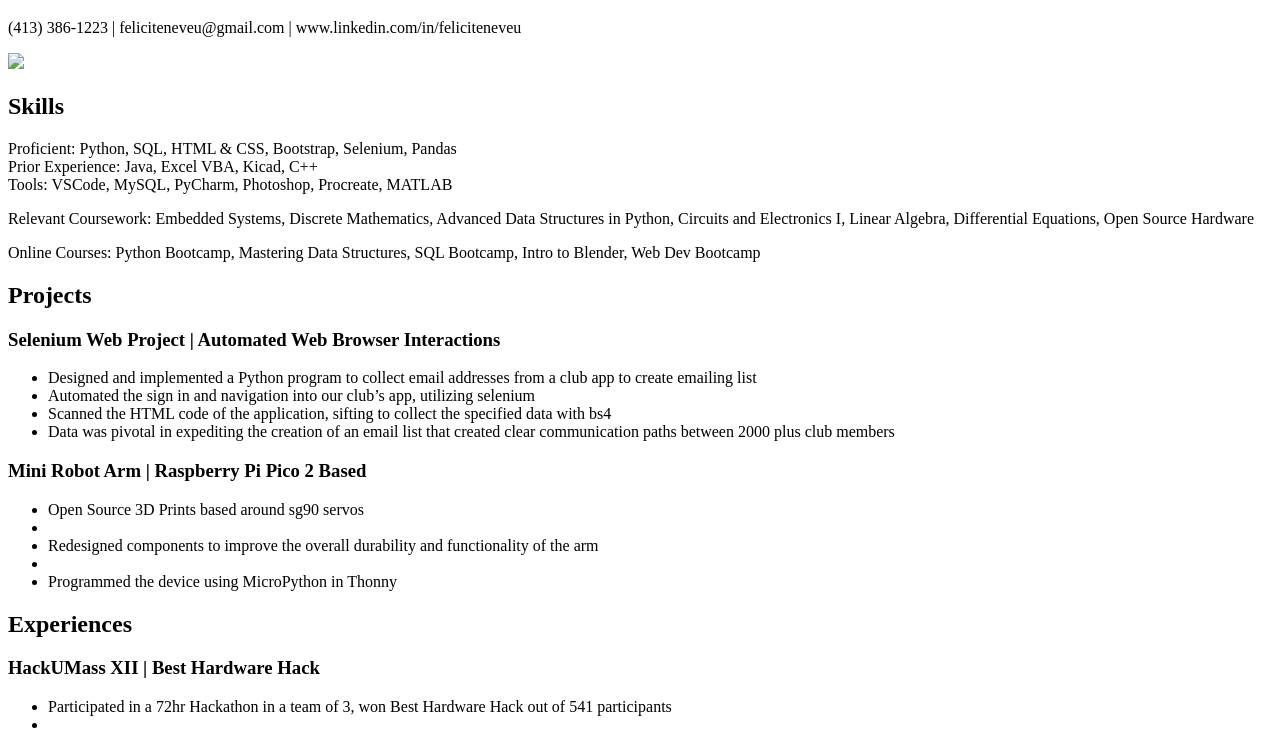
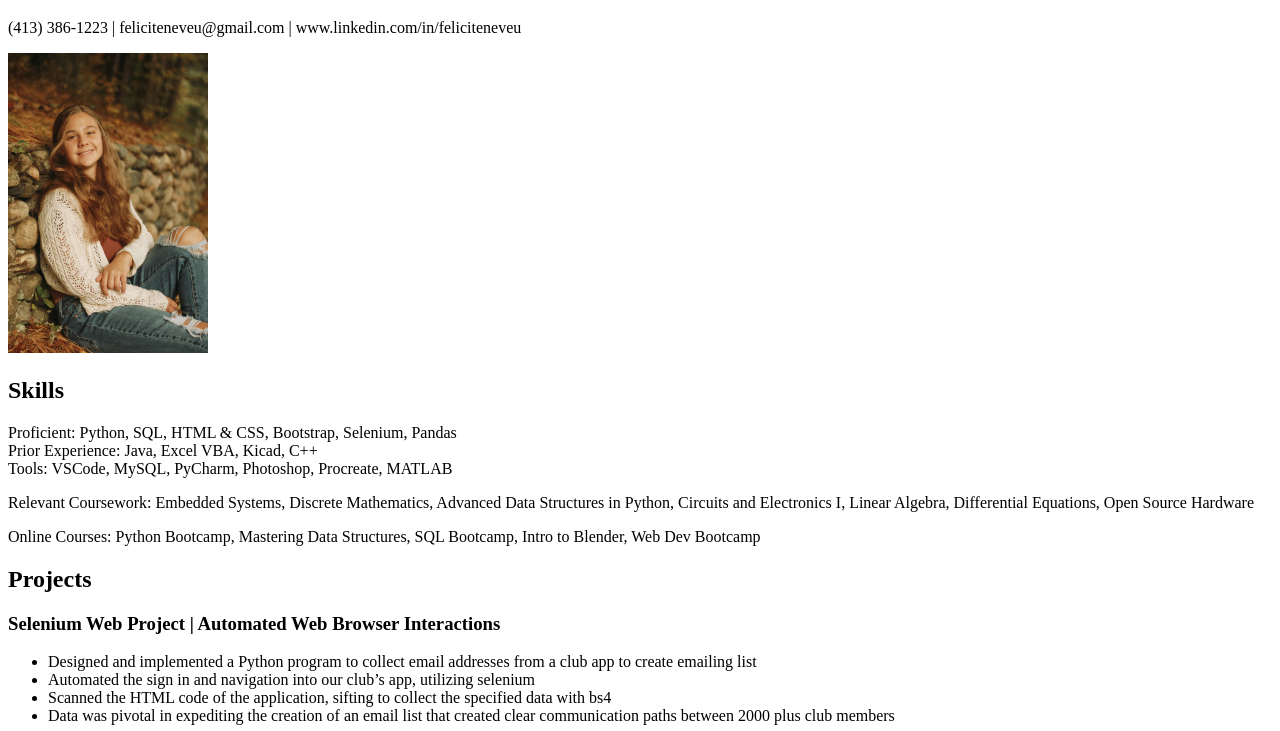
Before and after one commit to feneveu/ResumeHTML, a plain HTML site: page index.html in a window 1280 px wide. Shown: the part 61-792 px from the top of the page. Drawn offline with Linux system fonts and the light colour scheme.

Commit message:
Update index.html

```diff
--- a/index.html
+++ b/index.html
@@ -7,7 +7,7 @@
 <body>
     <h1>Felicite  A. Neveu</h1>
     <p>(413) 386-1223 | feliciteneveu@gmail.com | www.linkedin.com/in/feliciteneveu</p>
-    <img src="./IMG_6126 (2).JPG/"
+    <img src="./IMG_6126 (2).JPG"
     width="200">
 
     <h2>Skills</h2>
```
